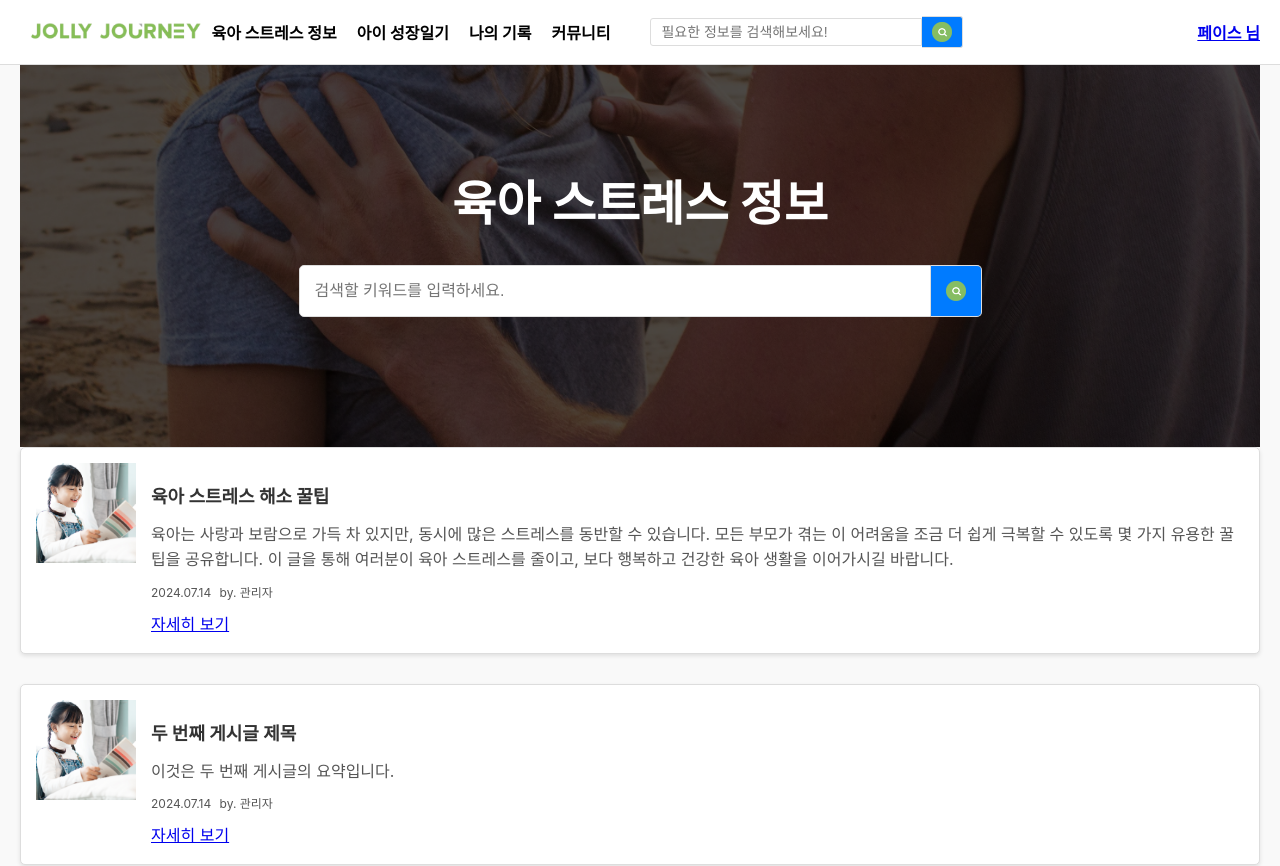
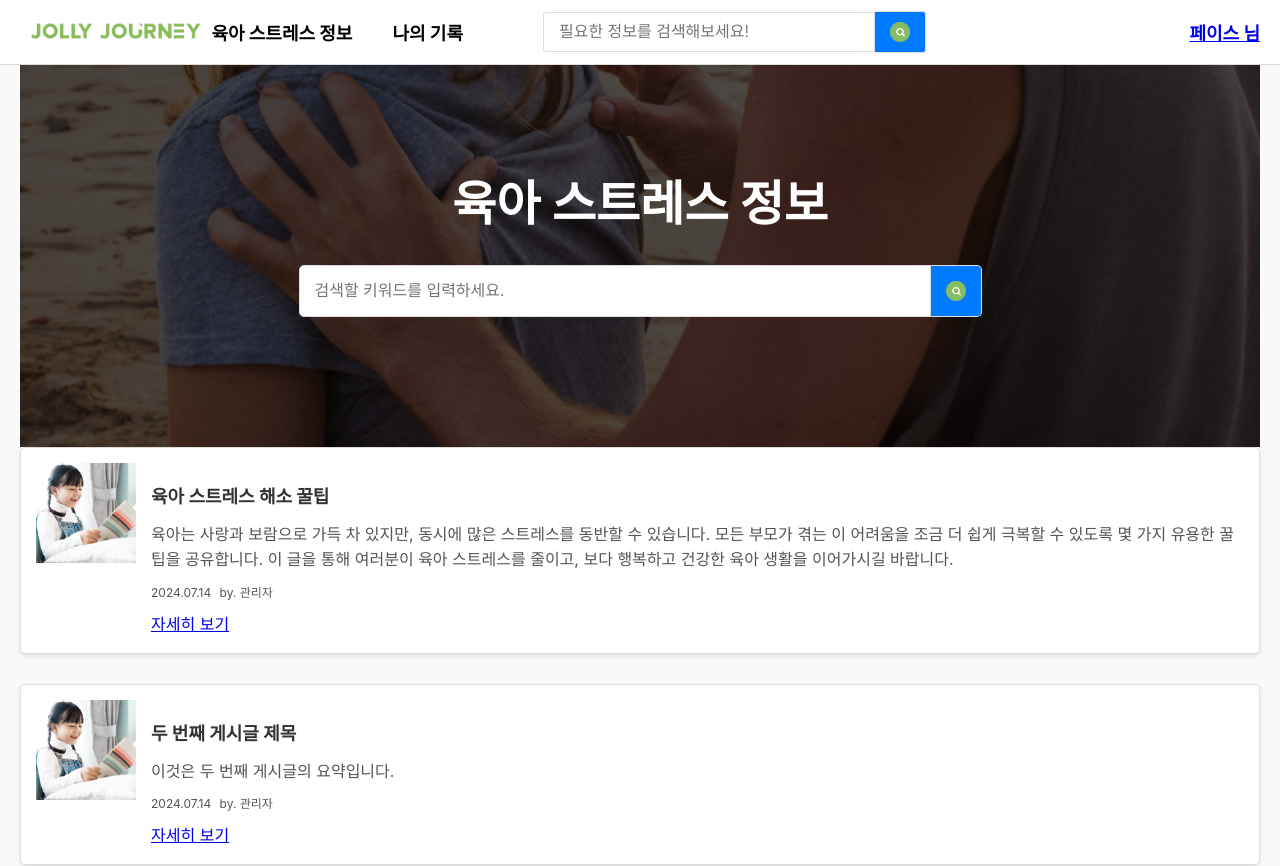
Before and after one commit to Likelion-YeungNam-Univ/12th-JollyJourney-FE, a React (Create React App) app: page / in a window 1280 px wide. Shown: the top 866 px of the page. Built offline with nearby package versions, Linux system fonts and the light colour scheme.

Commit message:
Navbar CSS Modification

```diff
--- a/src/components/common/Navbar.css
+++ b/src/components/common/Navbar.css
@@ -23,32 +23,33 @@
 }
 
 .navbar-menu li {
-  margin-right: 20px;
+  margin-right: 40px; /* 메뉴 간의 간격 조정 */
 }
 
 .navbar-menu li a {
   text-decoration: none;
   color: black;
   font-weight: bold;
+  font-size: 18px; /* 메뉴 글자 크기 조정 */
 }
 
 .navbar-search {
   display: flex;
   align-items: center;
   margin-right: auto;
-  margin-left: 20px;
+  margin-left: 40px; /* 검색창 왼쪽 여백 조정 */
 }
 
 .navbar-search-input {
-  width: 250px;
-  padding: 5px 10px;
-  font-size: 14px;
+  width: 300px; /* 검색창 너비 조정 */
+  padding: 10px 15px; /* 검색창 패딩 조정 */
+  font-size: 16px; /* 검색창 글자 크기 조정 */
   border: 1px solid #ddd;
   border-radius: 3px 0 0 3px;
 }
 
 .navbar-search-button {
-  padding: 5px 10px;
+  padding: 10px 15px; /* 검색 버튼 패딩 조정 */
   border: 1px solid #ddd;
   border-left: none;
   background-color: #007bff;
@@ -66,4 +67,5 @@
 
 .navbar-profile {
   font-weight: bold;
+  font-size: 18px; /* 프로필 글자 크기 조정 */
 }
--- a/src/components/common/Navbar.js
+++ b/src/components/common/Navbar.js
@@ -22,9 +22,7 @@ const Navbar = () => {
         </Link>
         <ul className="navbar-menu">
           <li><Link to="/info">육아 스트레스 정보</Link></li>
-          <li><Link to="/growth">아이 성장일기</Link></li>
           <li><Link to="/record">나의 기록</Link></li>
-          <li><Link to="/community">커뮤니티</Link></li>
         </ul>
         <form className="navbar-search" onSubmit={handleSearch}>
           <input
```
